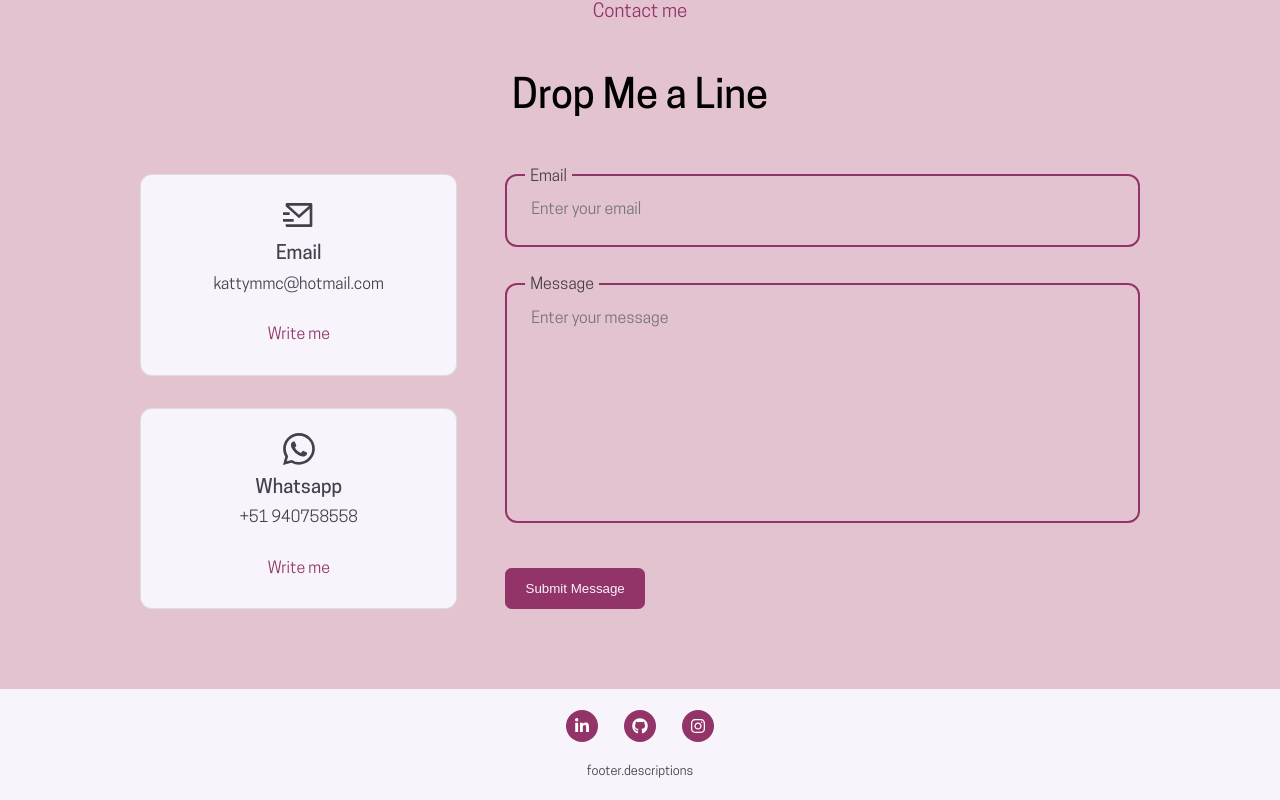
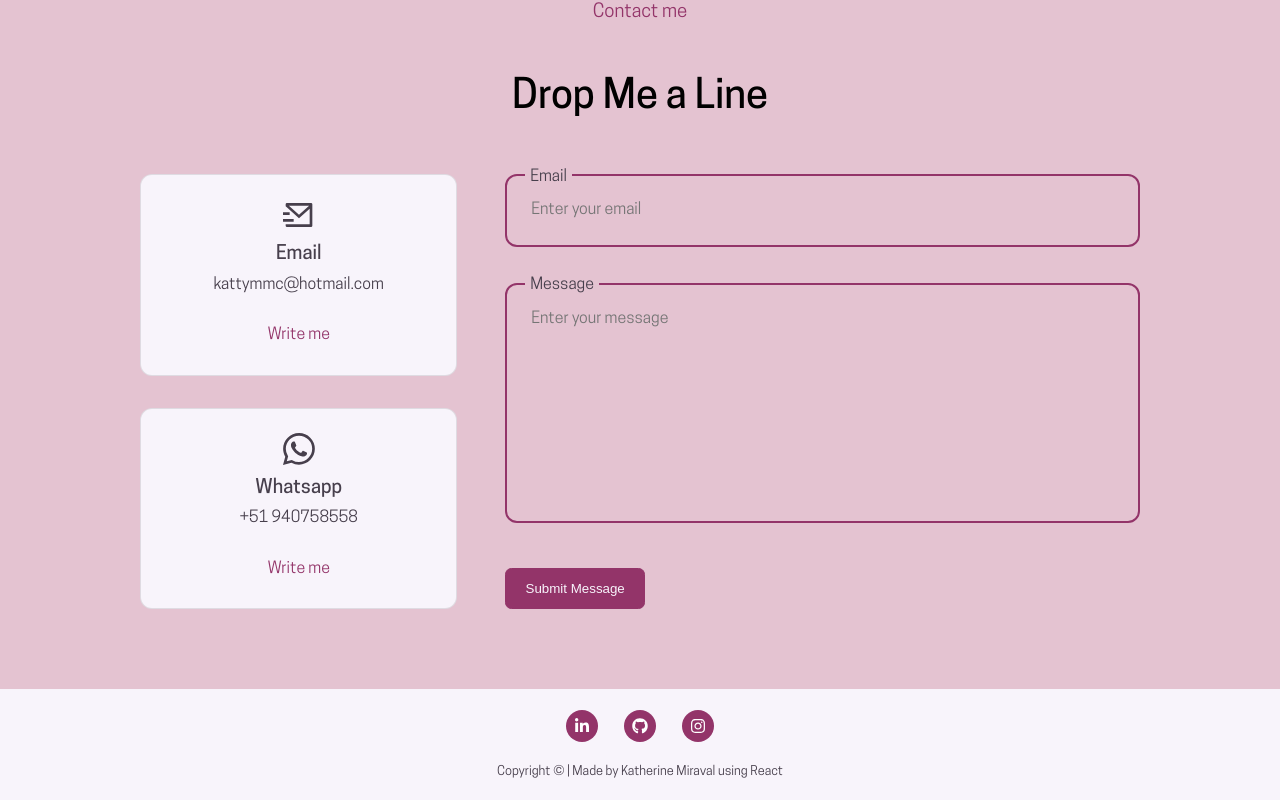
Before and after one commit to kattymmc/portfolio-react, a React (Create React App) app: page / in a window 1280 px wide. Shown: the part 5725-6525 px from the top of the page. Built offline with nearby package versions, Linux system fonts and the light colour scheme.

Commit message:
Fixing traslation errors

```diff
--- a/src/components/footer/Footer.jsx
+++ b/src/components/footer/Footer.jsx
@@ -12,7 +12,7 @@ function Footer() {
         <a href="https://www.instagram.com/kattymmc/" target='_blank' rel="noreferrer"><FaInstagram /></a>
       </div>
       <div className='footer-text'>
-        <FormattedMessage id='footer.descriptions' />
+        <FormattedMessage id='footer.description' />
       </div>
     </div>
   )
--- a/src/components/projects/Projects.jsx
+++ b/src/components/projects/Projects.jsx
@@ -72,7 +72,7 @@ const Projects = () => {
               <p>{modalContent.description}</p>
             </div>
             <div>
-              <p><span><FormattedMessage id='projects.repository' />: </span><a href={modalContent.repository} target='_blank' rel="noreferrer">{modalContent.repository === "" ? "No disponible" : "Github"}</a></p>
+              <p><span><FormattedMessage id='projects.repository' />: </span><a href={modalContent.repository} target='_blank' rel="noreferrer">{modalContent.repository === "" ? <FormattedMessage id="projects.nocontent" /> : "Github"}</a></p>
               <p><span><FormattedMessage id='projects.date' />: </span>{modalContent.date}</p>
               <p><span><FormattedMessage id='projects.tech' />: </span>{modalContent.techstack}</p>
             </div>
--- a/src/lang/en-US.json
+++ b/src/lang/en-US.json
@@ -36,6 +36,7 @@
     "projects.date": "Date",
     "projects.tech": "Technologies",
     "projects.view": "View Project",
+    "projects.nocontent": "Not available",
 
     "projects.psubtitle1": "Web System",
     "projects.ptitle1": "Complaint System",
--- a/src/lang/es-ES.json
+++ b/src/lang/es-ES.json
@@ -36,6 +36,7 @@
     "projects.date": "Fecha",
     "projects.tech": "Tecnologías",
     "projects.view": "Ver Proyecto",
+    "projects.nocontent": "No disponible",
 
     "projects.psubtitle1": "Sistema Web",
     "projects.ptitle1": "Sistema de Reclamos",
```
